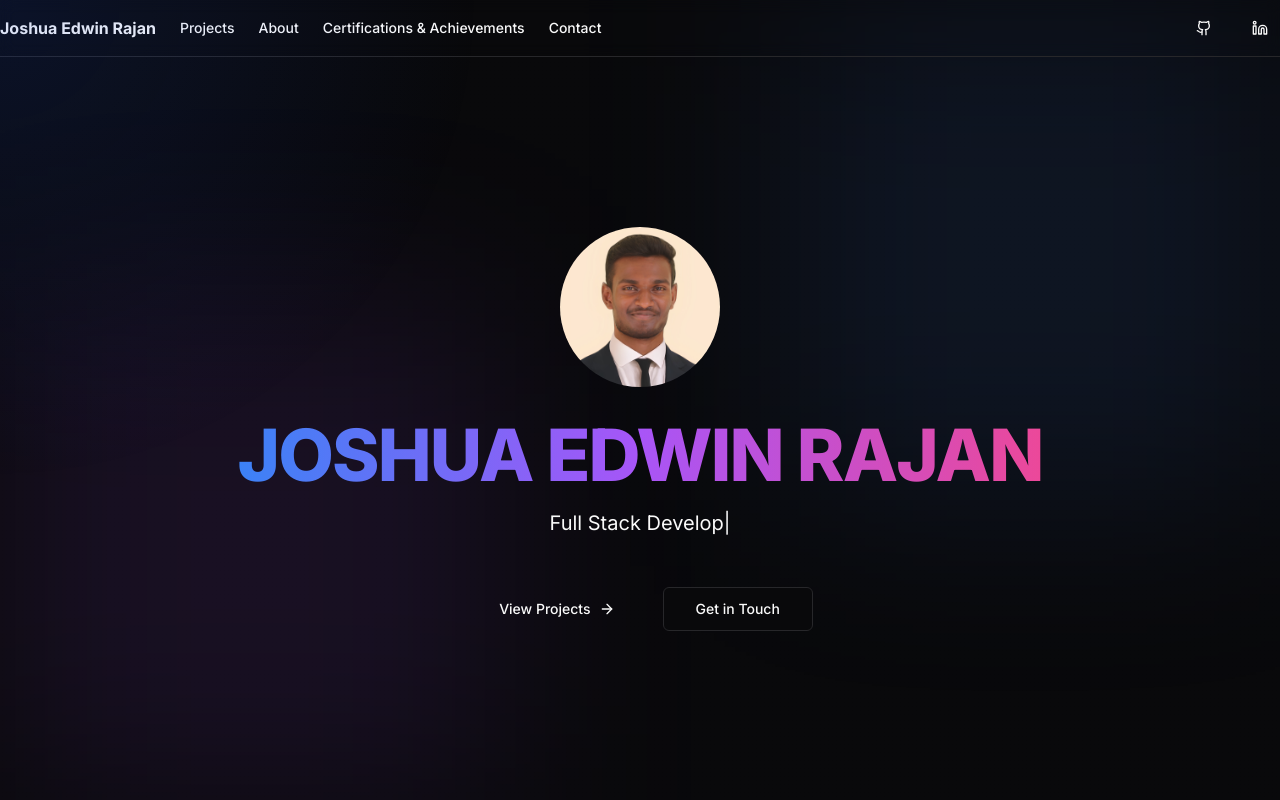
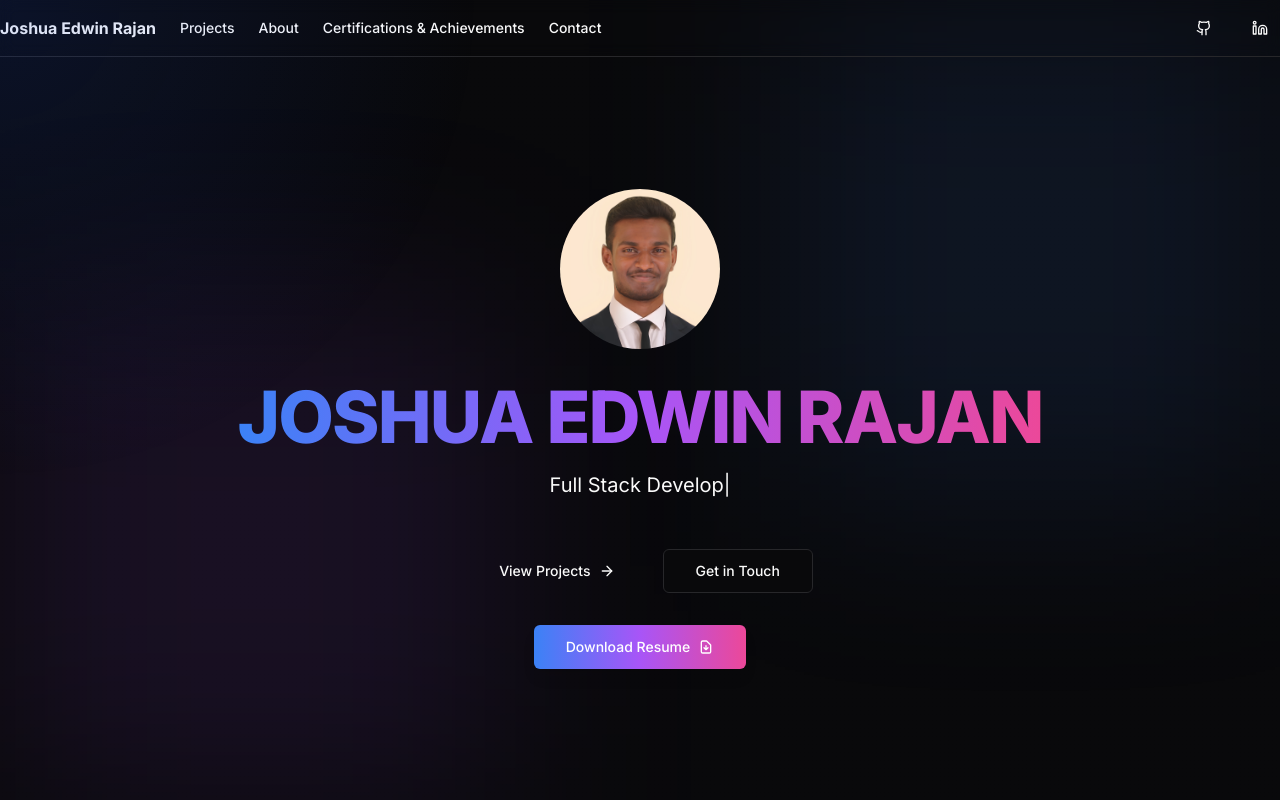
Before and after one commit to Joshua992700/Portfolio, a Next.js app: page / in a window 1280 px wide. Shown: the top 800 px of the page. Built offline with nearby package versions, Linux system fonts and the light colour scheme.

Commit message:
Update hero.tsx

```diff
--- a/components/hero.tsx
+++ b/components/hero.tsx
@@ -1,6 +1,7 @@
 "use client"
 
 import Image from "next/image"
+import Link from "next/link"
 import { Button } from "@/components/ui/button"
 import { ArrowRight } from "lucide-react"
 import { motion } from "framer-motion"
@@ -42,7 +43,7 @@ export default function Hero() {
         initial={{ opacity: 0, y: 50 }}
         animate={{ opacity: 1, y: 0 }}
         transition={{ duration: 0.5, delay: 0.2 }}
-        className="flex gap-4"
+        className="flex gap-4 flex-wrap justify-center"
       >
         <Button size="lg" className="bg-primary text-primary-foreground hover:bg-primary/90">
           <a href="#projects" className="flex items-center">
@@ -58,6 +59,32 @@ export default function Hero() {
           <a href="#contact">Get in Touch</a>
         </Button>
       </motion.div>
+      <Button
+        size="lg"
+        className="bg-gradient-to-r from-blue-500 via-purple-500 to-pink-500 text-white hover:opacity-90 transition-all duration-300 shadow-lg hover:shadow-xl"
+      >
+        <Link
+          href="https://cuvette.tech/app/public/profile/66ed0b4f9bcda6d472e21f65"
+          target="_blank"
+          rel="noopener noreferrer"
+          className="flex items-center"
+        >
+          Download Resume
+          <svg
+            className="ml-2 h-4 w-4"
+            fill="none"
+            stroke="currentColor"
+            viewBox="0 0 24 24"
+          >
+            <path
+              strokeLinecap="round"
+              strokeLinejoin="round"
+              strokeWidth={2}
+              d="M12 10v6m0 0l-3-3m3 3l3-3m2 8H7a2 2 0 01-2-2V5a2 2 0 012-2h5.586a1 1 0 01.707.293l5.414 5.414a1 1 0 01.293.707V19a2 2 0 01-2 2z"
+            />
+          </svg>
+        </Link>
+      </Button>
     </section>
   )
 }
```
